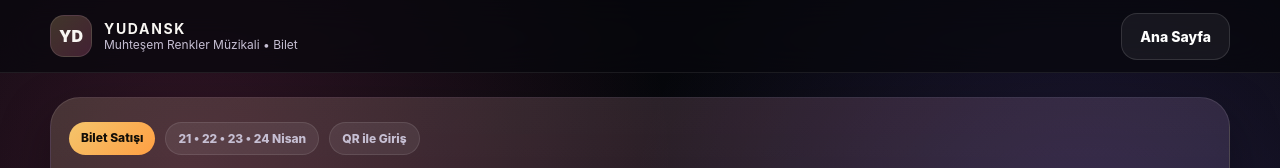
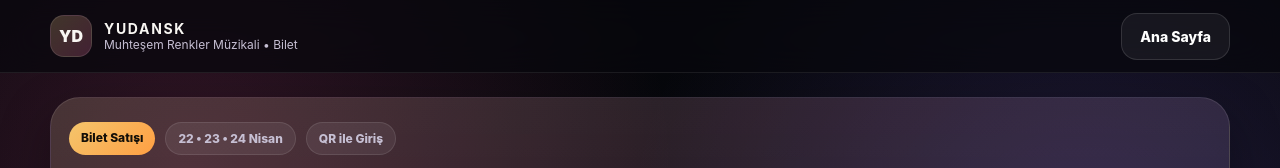
Before and after one commit to bacantufan/dans-kulubu-site, a website: page bilet.html in a window 1280 px wide. Shown: the top 168 px of the page. Drawn offline with nearby package versions, Linux system fonts and the light colour scheme.

Commit message:
Update bilet.html

```diff
--- a/bilet.html
+++ b/bilet.html
@@ -608,7 +608,7 @@
         <div class="hero-card">
           <div class="pill-row">
             <span class="pill pill-live">Bilet Satışı</span>
-            <span class="pill">21 • 22 • 23 • 24 Nisan</span>
+            <span class="pill">22 • 23 • 24 Nisan</span>
             <span class="pill">QR ile Giriş</span>
           </div>
 
```
